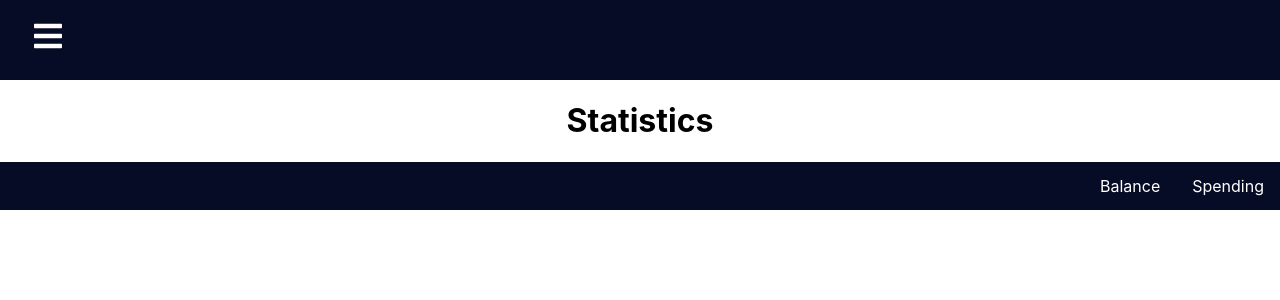
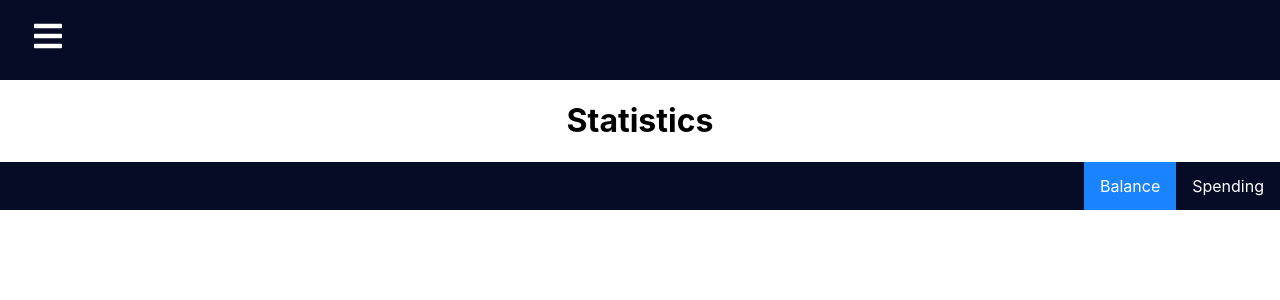
Before and after one commit to software-assignments-fall2021/project-setup-sneaky-seven, a React (Create React App) app in the folder front-end/: page /statistics in a window 1280 px wide. Shown: the top 300 px of the page. Built offline with nearby package versions, Linux system fonts and the light colour scheme; no server answers.

Commit message:
Change background color of nav option when activated. Add title to Balance by Account

```diff
--- a/front-end/src/components/Statistics/Balance/index.js
+++ b/front-end/src/components/Statistics/Balance/index.js
@@ -5,14 +5,17 @@ import '../css/balanceByAccount.css'
 
 const BalanceByAccount = ({account, balance}) => {
     return (
+        <div>
+            <h2>Balance by Account</h2>
             <article className="balanceByAccount">
                 <div className="left">
                     <p className="bold">{account}</p>
                 </div>
                 <div className="right">
-                <p>Balance: {balance.toFixed(2)}</p>
+                    <p>Balance: ${balance.toFixed(2)}</p>
                 </div>
             </article>
+        </div>
     )
 }
 
--- a/front-end/src/components/Statistics/StatsNavbar/index.js
+++ b/front-end/src/components/Statistics/StatsNavbar/index.js
@@ -1,14 +1,32 @@
-import React from 'react';
+import React, {useState} from 'react';
 import {NavLink as Link} from 'react-router-dom'
 import Spending from '../Spending'
 import Balance from '../Balance'
 import '../css/StatsNavbar.css'
 
 const StatsNavbar = () => {
+    const [isActive, setActive] = useState(false)
+
+    const toggleClass = () => {
+        setActive(!isActive)
+    }
+
     return (
         <div className = "statsNavbar">
-            <Link className="statsNavLink" to="/statistics/spending">Spending</Link>
-            <Link className="statsNavLink" to="/statistics/balance">Balance</Link>
+            <Link
+                className={isActive ? "statsNavLinkActive" : "statsNavLink"}
+                to="/statistics/spending"
+                onClick={toggleClass}
+            >
+                Spending
+            </Link>
+            <Link
+                className={!isActive ? "statsNavLinkActive" : "statsNavLink"}
+                to="/statistics/balance"
+                onClick={toggleClass}
+            >
+                Balance
+            </Link>
         </div>
     );
 };
--- a/front-end/src/components/Statistics/css/StatsNavbar.css
+++ b/front-end/src/components/Statistics/css/StatsNavbar.css
@@ -15,6 +15,16 @@
     text-decoration: none;
 }
 
+.statsNavLinkActive {
+    display: flex;
+    float: right;
+    color: white;
+    text-align: center;
+    padding: 14px 16px;
+    text-decoration: none;
+    background-color:#1a83ff;
+}
+
 .statsNavLink:hover {
     background-color: #1a83ff;
 }
```
Lines whose indentation alone changed are shown as unchanged.
